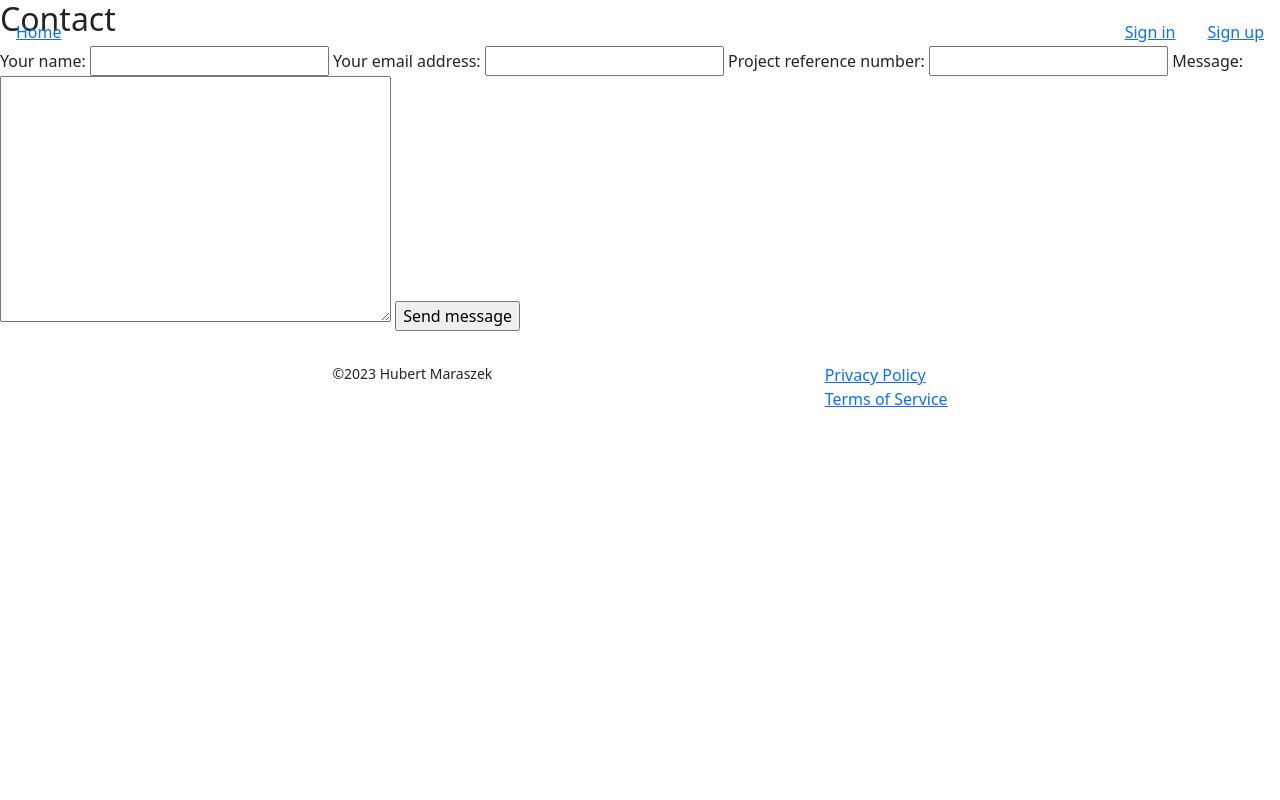
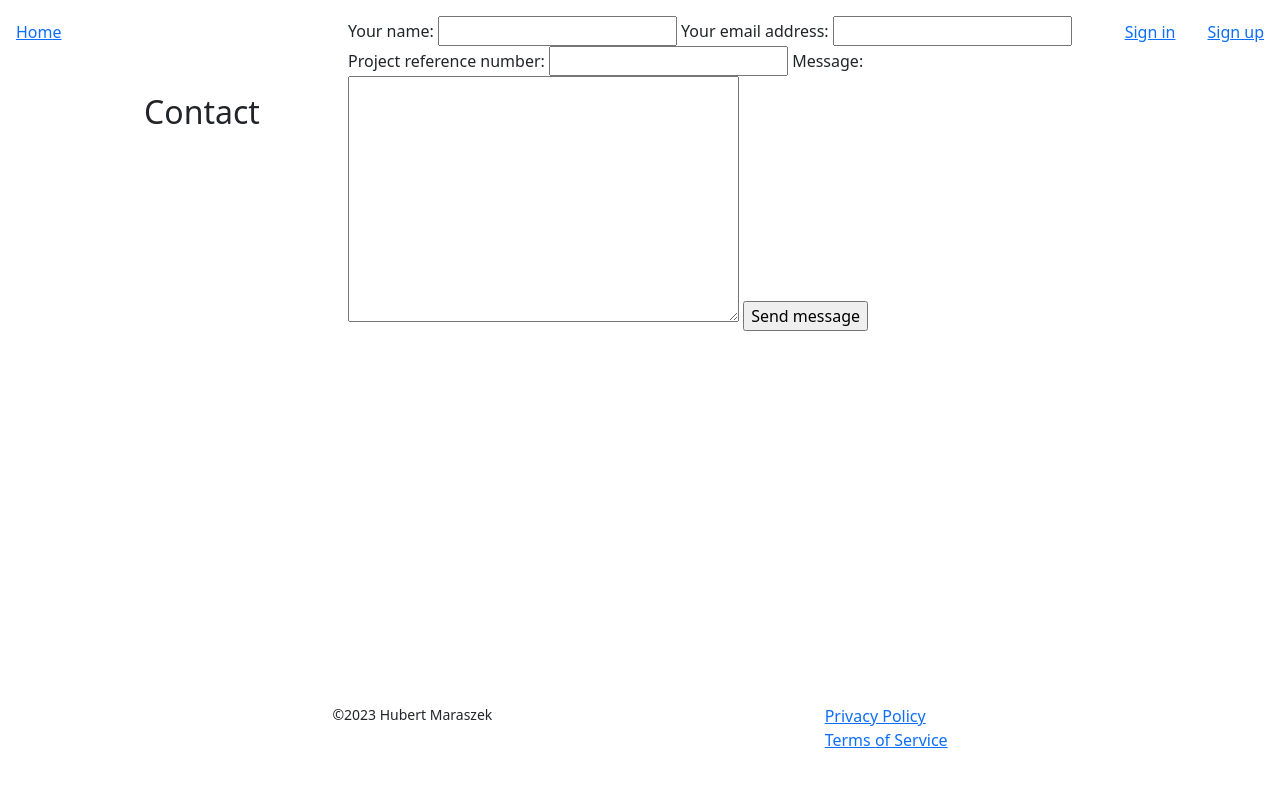
Before and after one commit to Tearnote/portfolio, a Django app: page /contact/ in a window 1280 px wide. Run offline with Django 4.2, Linux system fonts and the light colour scheme; some libraries are stand-ins or nearby versions.

Commit message:
Grow content to take up empty space on small pages

```diff
--- a/home/templates/home/contact.html
+++ b/home/templates/home/contact.html
@@ -4,11 +4,17 @@
 
 {% block content %}
 
+<section class="headered">
+    <div class="header">
         <h2>Contact</h2>
+    </div>
+    <div class="content">
         <form method="POST" action="{% url 'contact' %}">
             {% csrf_token %}
             {{ form }}
             <input type="submit" value="Send message">
         </form>
+    </div>
+</section>
 
 {% endblock %}
--- a/static/css/style.css
+++ b/static/css/style.css
@@ -5,10 +5,22 @@ html {
     scroll-padding-top: var(--header-height);
 }
 
+body {
+    min-height: 100vh;
+}
+
 body,
 main {
     display: flex;
     flex-flow: column;
+}
+
+/*
+    Make content take up all empty space if page
+    is smaller than window height
+ */
+main {
+    flex: 1 0 auto;
 }
 
 .headered {
```
Lines whose indentation alone changed are shown as unchanged.
